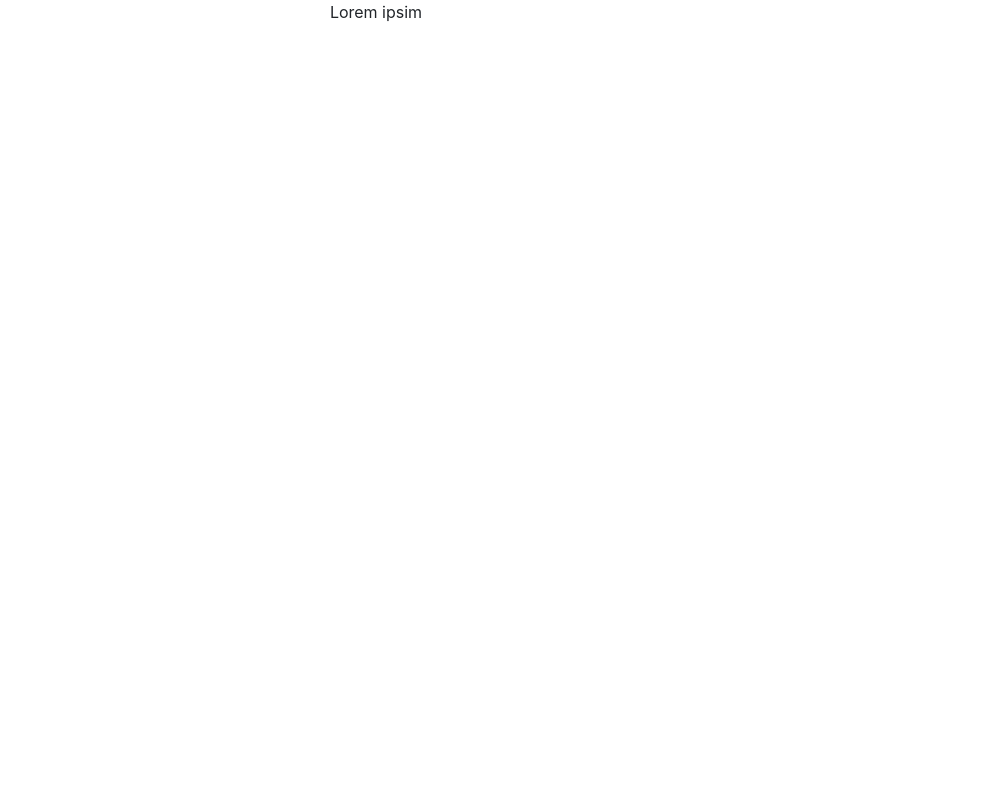
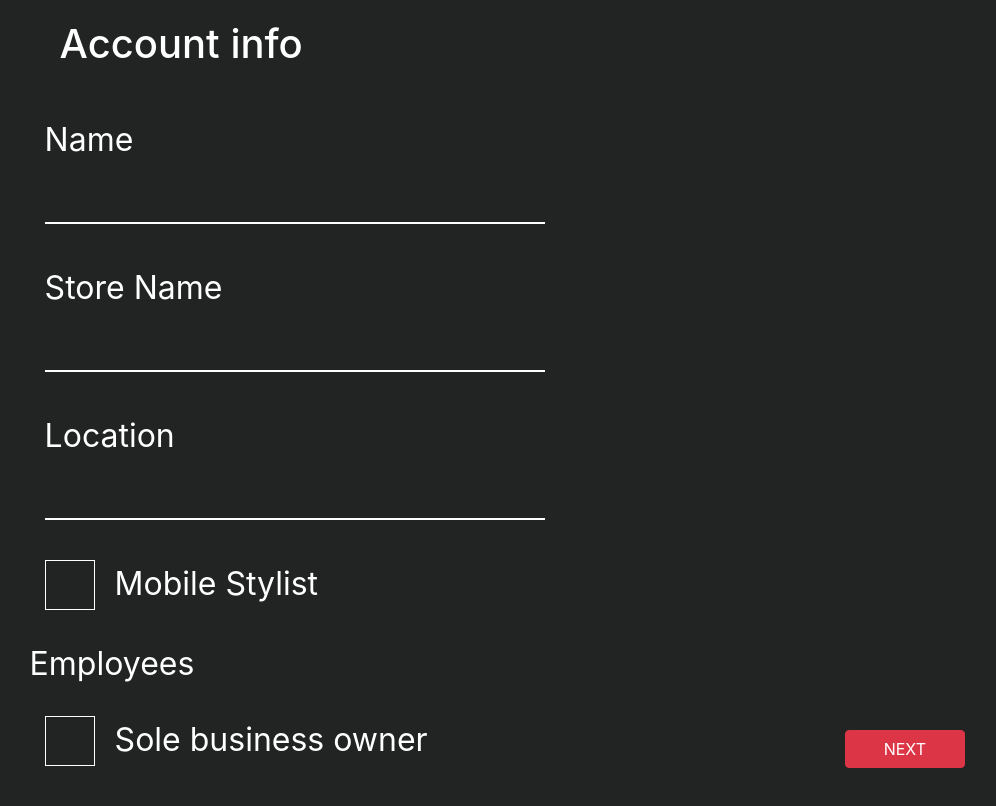
Before and after one commit to rezerve-startup/rezerve, a React (Create React App) app: page /BusinActInfo in a window 1280 px wide. Shown: the top 806 px of the page, without its empty margins (264-1260 px from the left). Built offline with nearby package versions, Linux system fonts and the light colour scheme.

Commit message:
Business Info **Not done yet

```diff
--- a/src/BusinAccInfo.js
+++ b/src/BusinAccInfo.js
@@ -1,12 +1,65 @@
 import React, { useState } from 'react';
+import { FormCheck, FormControl, FormLabel } from 'react-bootstrap';
 import {Form, FormGroup} from 'reactstrap';
+import {Link} from 'react-router-dom';
+import './CSS/BusinAccInfo.css';
 
 function BusinessAccountInfo(props) {
     return(
-        <div className='businAccInfo'>
+        <div className='business-account-info'>
             <div className='container'>
-                <Form>
-                    <p> Lorem ipsim </p>
+                <Form> {/* onSubmit={handleSubmit} */}
+                    <div className="row col col-11 col-md-auto offset-1 offset-sm-0">
+                        <h1>Account&nbsp;info</h1>
+                    </div>
+                    <FormGroup row>
+                        <div className="inputText row col-10 offset-2 offset-sm-0" >
+                            <label>Name</label>
+                            <input type="text" name="name"
+                                id="name"></input>
+                        </div>
+                    </FormGroup>
+                    <FormGroup row>
+                        <div className="inputText row col-10 offset-2 offset-sm-0" >
+                            <label>Store Name</label>
+                            <input type="text" name="storeName"
+                                id="storeName"></input>
+                        </div>
+                    </FormGroup>
+                    <FormGroup row>
+                        <div className="inputText row col-10 offset-2 offset-sm-0" >
+                            <label>Location</label>
+                            <input type="text" name="location"
+                                id="location"></input>
+                        </div>
+                    </FormGroup>
+                    <FormGroup row>
+                        <div className="row col-11 offset-1 offset-sm-0">
+                            <label className="labelContainer">Mobile Stylist
+                                <input type="checkbox" name="mobileStylist" />
+                                <span className="checkmark"></span>
+                            </label>
+                        </div>
+                    </FormGroup>
+                    <FormGroup row>
+                        <FormLabel>Employees</FormLabel>
+                        <div className="row col-11 offset-1 offset-sm-0">
+                            <label className="labelContainer">Sole business owner
+                                <input type="checkbox" name="mobileStylist" />
+                                <span className="checkmark"></span>
+                            </label>
+                        </div>
+                    </FormGroup>
+                    <FormGroup row>
+                        <div className="Next row col-11 offset-1 offset-sm-0">
+                            <Link to="/BusinActInfo">
+                                <button type="submit" className="btn btn-danger">
+                                    NEXT
+                                </button>
+                            </Link>
+
+                        </div>
+                    </FormGroup>
                 </Form>
             </div>
         </div>
--- a/src/BusinSignUp.js
+++ b/src/BusinSignUp.js
@@ -35,23 +35,24 @@ function BusinessSignUp(props) {
         }
     };
 
-    const handleSubmit = event =>{
+    /* const handleSubmit = event =>{
         console.log("Current State is" + JSON.stringify(state))
         event.preventDefault();
-    }
+    } */
 
 
 
     return(
         <div className='business-signUp-page'>
             <div className='container' id="businSignUp">
-                <Form onSubmit={handleSubmit}>
+                 <Form> {/* onSubmit={handleSubmit} */}
                     <div className="row col col-11 col-md-auto offset-1 offset-sm-0">
                         <h1>I am</h1>
                     </div>
                     <FormGroup row>
                         <div className="row col-11 offset-1 offset-sm-0">
-                            <label className="labelContainer">Hairstylist
+                            <label className="labelContainer">
+                                <span className="labelText">Hairstylist</span>
                                 <input type="checkbox" name="hairstylist" onChange={handleInputChange}/>
                                 <span className="checkmark"></span>
                             </label>
@@ -59,7 +60,8 @@ function BusinessSignUp(props) {
                     </FormGroup>
                     <FormGroup row>
                         <div className="row col-11 offset-1 offset-sm-0">
-                            <label className="labelContainer">Barber
+                            <label className="labelContainer">
+                                <span>Barber</span>
                                 <input type="checkbox" name="barber" onChange={handleInputChange}/>
                                 <span className="checkmark"></span>
                             </label>
@@ -67,7 +69,8 @@ function BusinessSignUp(props) {
                     </FormGroup>
                     <FormGroup row>
                         <div className="row col-11 offset-1 offset-sm-0">
-                            <label className="labelContainer">Nail salon
+                            <label className="labelContainer">
+                                <span>Nail salon</span>
                                 <input type="checkbox" name="nailSalon" onChange={handleInputChange}/>
                                 <span className="checkmark"></span>
                             </label>
@@ -75,7 +78,8 @@ function BusinessSignUp(props) {
                     </FormGroup>
                     <FormGroup row>
                         <div className="row col-11 offset-1 offset-sm-0">
-                            <label className="labelContainer">Other
+                            <label className="labelContainer">
+                                <span>Other</span>
                                 <input type="checkbox" name="other" onChange={handleInputChange}/>
                                 <span className="checkmark"></span>
                             </label>
--- /dev/null
+++ b/src/CSS/BusinAccInfo.css
@@ -0,0 +1,28 @@
+.business-account-info {
+    background-color: #212423;
+    color: transparent;
+    text-shadow: 0 0 0 white;
+    min-height: 100%;
+    min-height: 100vh;
+}
+
+.business-account-info .container {
+    display: flex;
+    flex-wrap: wrap;
+    justify-content: flex-start;
+    align-items: flex-start;
+}
+
+@media (min-width: 768px) {
+    .business-account-info .container{
+      justify-content: center;
+      align-items: center;
+      font-size: xx-large;
+    }
+
+    .business-account-info .container div{
+      margin-top: 20px;
+    }
+
+
+}
--- a/src/CSS/BusinSignUp.css
+++ b/src/CSS/BusinSignUp.css
@@ -1,6 +1,7 @@
 .business-signUp-page {
     background-color: #212423;
-    height: 100%;
+    min-height: 100%;
+    min-height: 100vh;
     color: transparent;
     text-shadow: 0 0 0 white;
 }
@@ -12,11 +13,6 @@
   justify-content: flex-start;
   align-items: flex-start;
 }
-
-.business-signUp-page .container div{
-    margin-top: 10px;
-}
-
 
  /* Customize the label (the container) */
  .labelContainer {
@@ -53,7 +49,7 @@
   }
 
 
-  /* When the checkbox is checked, add a blue background */
+  /* When the checkbox is checked, add a black background */
   .labelContainer input:checked ~ .checkmark {
     background-color: #212423;
   }
@@ -109,31 +105,6 @@
     text-shadow: 0 0 0 white;
   }
 
-  .Next button link{
-    width: 120px;
-    position: fixed;
-    bottom: 4%;
-    right: 4%;
-    color: transparent;
-    text-shadow: 0 0 0 white;
-  }
-
-  .Next button a:link{
-    text-decoration: none;
-  }
-
-  .Next button a:hover{
-    text-decoration: none;
-  }
-
-  .Next button a:active{
-    text-decoration: none;
-  }
-
-  .Next button a:visited{
-    text-decoration: none;
-  }
-
 
   @media (min-width: 768px) {
     .business-signUp-page .container{
@@ -144,10 +115,23 @@
 
     .labelContainer {
       font-size: xx-large;
+      padding-left: 70px;
     }
 
     .business-signUp-page .container div{
       margin-top: 20px;
     }
 
+    .checkmark {
+      height: 50px;
+      width: 50px;
+    }
+
+    .labelContainer .checkmark:after {
+      left: 18px;
+      top: 10px;
+      width: 10px;
+      height: 20px;
+    }
+
   }
```
